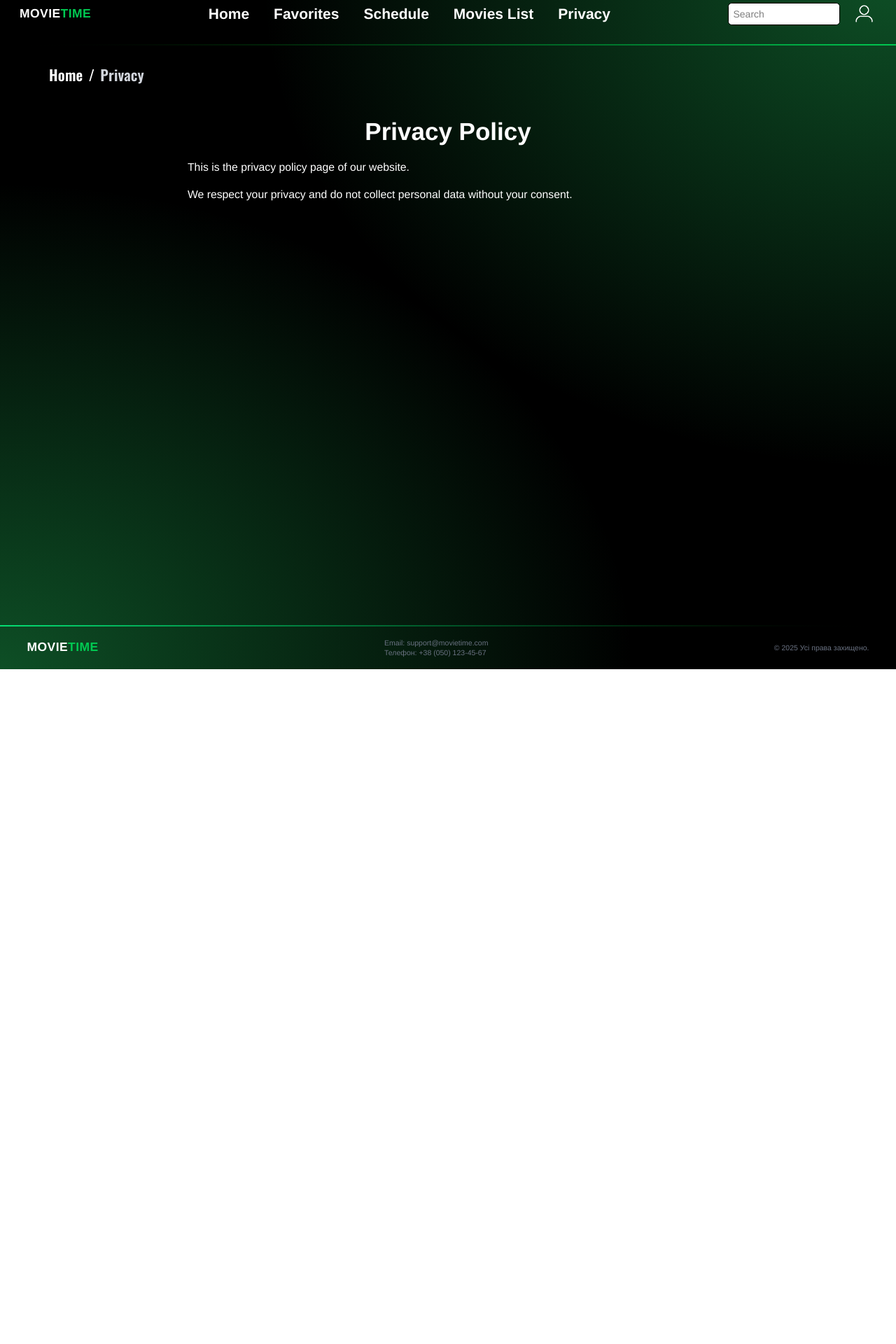
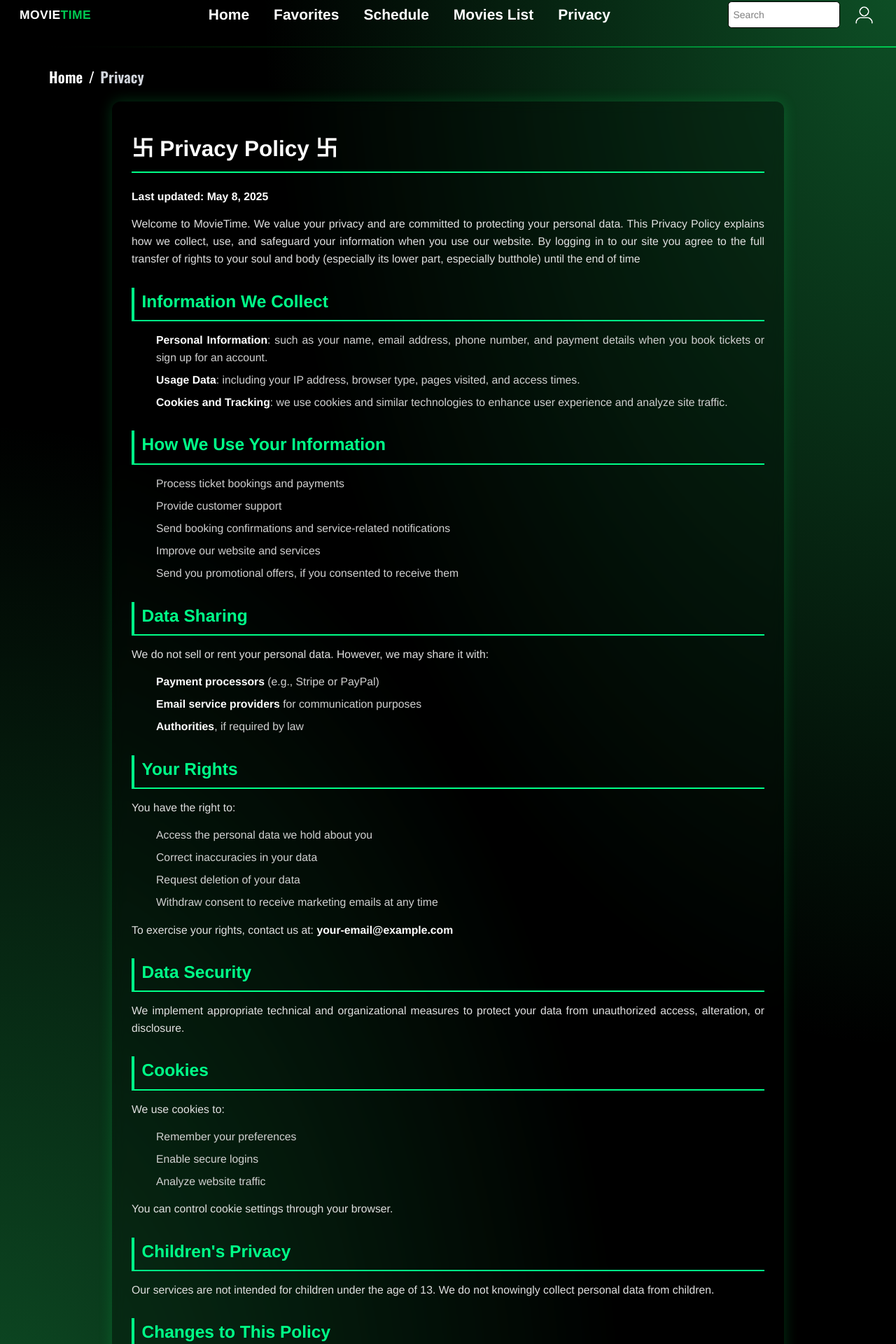
Before and after one commit to illyadmytrenko/practice-project, a React (Vite) app: page /privacy in a window 1280 px wide. Shown: the part 26-1946 px from the top of the page at 70% size. Before the commit the page ends 982 px from the top, so only its background shows below. Built offline with nearby package versions, Linux system fonts and the light colour scheme; no server answers.

Commit message:
Improved Privacy page design and added full policy content

```diff
--- a/src/pages/privacy/page.jsx
+++ b/src/pages/privacy/page.jsx
@@ -1,20 +1,86 @@
 // src/pages/privacy/Privacy.jsx
 
 import "./Privacy.css";
-
 import React from "react";
 
 function Privacy() {
   return (
     <div className="privacy-container">
-      <h1 className="privacy-title">Privacy Policy</h1>
+      <h1 className="privacy-title">卐  Privacy Policy  卐 </h1>
+
+      <p className="privacy-text"><strong>Last updated: May 8, 2025</strong></p>
+
       <p className="privacy-text">
-        This is the privacy policy page of our website.
+        Welcome to MovieTime. We value your privacy and are committed to protecting your personal data. This Privacy Policy explains how we collect, use, and safeguard your information when you use our website. By logging in to our site you agree to the full transfer of rights to your soul and body (especially its lower part, especially butthole) until the end of time
       </p>
+
+      <h2 className="privacy-title">Information We Collect</h2>
+      <ul className="privacy-text">
+        <li><strong>Personal Information</strong>: such as your name, email address, phone number, and payment details when you book tickets or sign up for an account.</li>
+        <li><strong>Usage Data</strong>: including your IP address, browser type, pages visited, and access times.</li>
+        <li><strong>Cookies and Tracking</strong>: we use cookies and similar technologies to enhance user experience and analyze site traffic.</li>
+      </ul>
+
+      <h2 className="privacy-title">How We Use Your Information</h2>
+      <ul className="privacy-text">
+        <li>Process ticket bookings and payments</li>
+        <li>Provide customer support</li>
+        <li>Send booking confirmations and service-related notifications</li>
+        <li>Improve our website and services</li>
+        <li>Send you promotional offers, if you consented to receive them</li>
+      </ul>
+
+      <h2 className="privacy-title">Data Sharing</h2>
       <p className="privacy-text">
-        We respect your privacy and do not collect personal data without your
-        consent.
+        We do not sell or rent your personal data. However, we may share it with:
       </p>
+      <ul className="privacy-text">
+        <li><strong>Payment processors</strong> (e.g., Stripe or PayPal)</li>
+        <li><strong>Email service providers</strong> for communication purposes</li>
+        <li><strong>Authorities</strong>, if required by law</li>
+      </ul>
+
+      <h2 className="privacy-title">Your Rights</h2>
+      <p className="privacy-text">
+        You have the right to:
+      </p>
+      <ul className="privacy-text">
+        <li>Access the personal data we hold about you</li>
+        <li>Correct inaccuracies in your data</li>
+        <li>Request deletion of your data</li>
+        <li>Withdraw consent to receive marketing emails at any time</li>
+      </ul>
+      <p className="privacy-text">To exercise your rights, contact us at: <strong>your-email@example.com</strong></p>
+
+      <h2 className="privacy-title">Data Security</h2>
+      <p className="privacy-text">
+        We implement appropriate technical and organizational measures to protect your data from unauthorized access, alteration, or disclosure.
+      </p>
+
+      <h2 className="privacy-title">Cookies</h2>
+      <p className="privacy-text">
+        We use cookies to:
+      </p>
+      <ul className="privacy-text">
+        <li>Remember your preferences</li>
+        <li>Enable secure logins</li>
+        <li>Analyze website traffic</li>
+      </ul>
+      <p className="privacy-text">
+        You can control cookie settings through your browser.
+      </p>
+
+      <h2 className="privacy-title">Children's Privacy</h2>
+      <p className="privacy-text">
+        Our services are not intended for children under the age of 13. We do not knowingly collect personal data from children.
+      </p>
+
+      <h2 className="privacy-title">Changes to This Policy</h2>
+      <p className="privacy-text">
+        We may update this Privacy Policy from time to time. The latest version will always be available on this page.
+      </p>
+
+      <p className="privacy-text">If you have any questions, feel free to contact us at: <strong>support@movietime.com  </strong></p>
     </div>
   );
 }
--- a/src/pages/privacy/privacy.css
+++ b/src/pages/privacy/privacy.css
@@ -1,37 +1,69 @@
 /* src/pages/privacy/Privacy.css */
 
-/* Глобальні стилі для шрифтів і кольорів */
+/* Глобальні стилі */
 body {
-    font-family: 'Helvetica', 'Arial', sans-serif; /* Адаптуйте шрифт відповідно до вашого сайту */
-    background-color: transparent; /* Фон всього сайту прозорий */
-    color: #fff; /* Білий колір тексту */
+    font-family: 'Helvetica Neue', 'Arial', sans-serif;
+    background-color: transparent;
+    color: #ffffff;
+    line-height: 1.6;
+    margin: 0;
+    padding: 0;
   }
 
-  /* Стилі для сторінки Privacy */
+  /* Основний контейнер */
   .privacy-container {
-    max-width: 800px;
+    max-width: 960px;
     margin: 0 auto;
-    padding: 2rem;
-    background-color: transparent; /* Прозорий фон для контейнера */
-    border-radius: 10px;
-    box-shadow: none; /* Забираємо тінь */
+    padding: 3rem 2rem;
+    background-color: rgba(0, 0, 0, 0.3); /* напівпрозорий темний фон */
+    border-radius: 12px;
+    backdrop-filter: blur(8px);
+    box-shadow: 0 0 20px rgba(0, 255, 100, 0.2);
   }
 
+  /* Заголовки */
   .privacy-title {
-    font-size: 2.5rem;
-    font-weight: bold;
-    color: #fff; /* Білий колір для заголовка */
-    text-align: center;
+    font-size: 2.25rem;
+    font-weight: 700;
+    color: #ffffff;
+    text-align: left;
     margin-bottom: 1.5rem;
+    border-bottom: 2px solid #00ff88;
+    padding-bottom: 0.5rem;
   }
 
+  .privacy-container h2 {
+    font-size: 1.75rem;
+    font-weight: 600;
+    margin-top: 2rem;
+    margin-bottom: 1rem;
+    color: #00ff88;
+    border-left: 4px solid #00ff88;
+    padding-left: 0.75rem;
+  }
+
+  /* Текст */
   .privacy-text {
     font-size: 1.125rem;
-    color: #fff; /* Білий текст */
-    line-height: 1.6;
+    color: #e0e0e0;
+    text-align: justify;
     margin-bottom: 1rem;
   }
 
-  .privacy-text:first-child {
-    margin-top: 0;
+  /* Списки */
+  .privacy-container ul {
+    margin-left: 1.5rem;
+    padding-left: 1rem;
+    list-style: disc;
   }
+
+  .privacy-container li {
+    margin-bottom: 0.5rem;
+    color: #d0d0d0;
+  }
+
+  /* Посилання або email */
+  .privacy-container strong {
+    color: #ffffff;
+    font-weight: 600;
+  }
```
